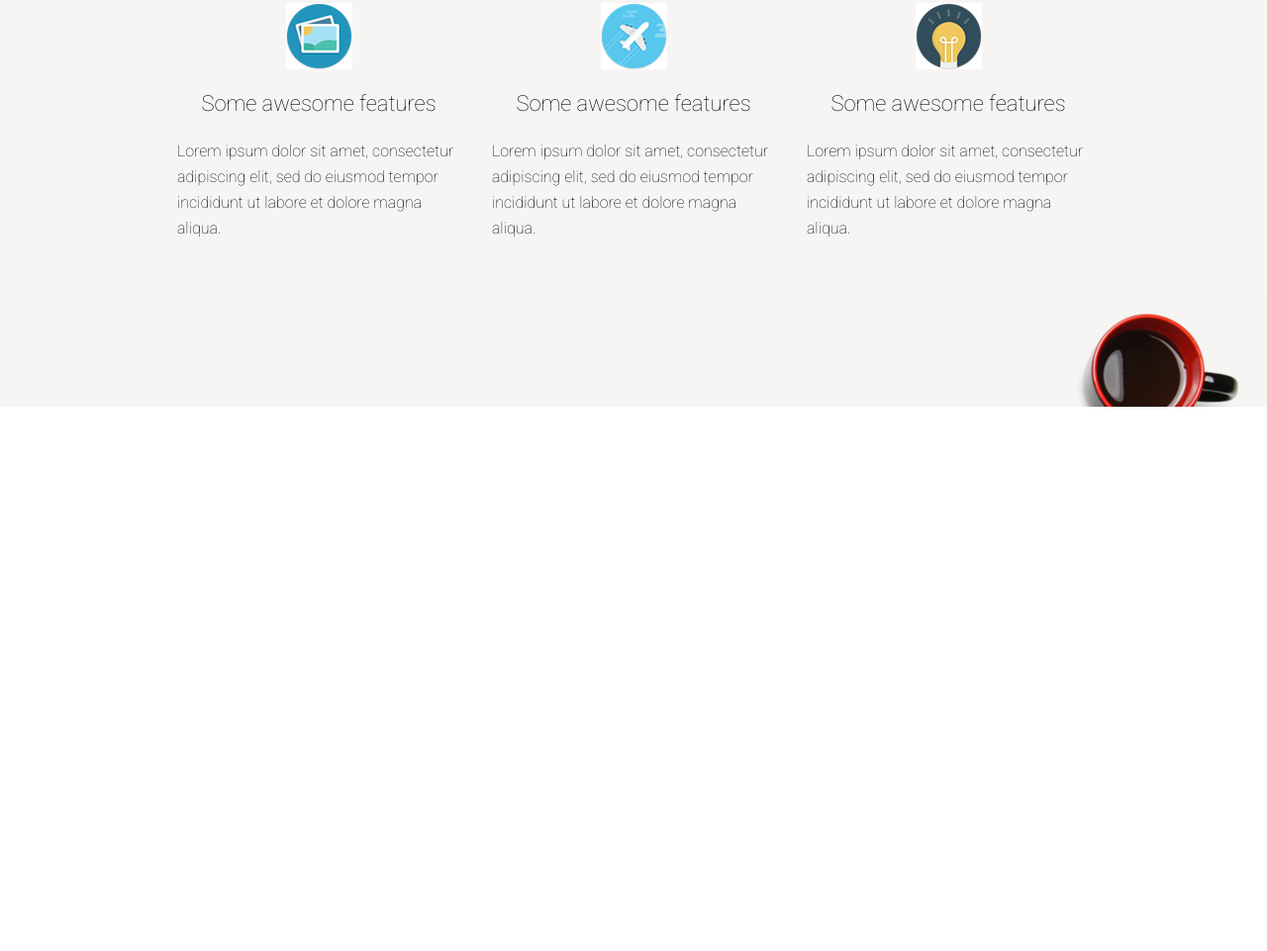
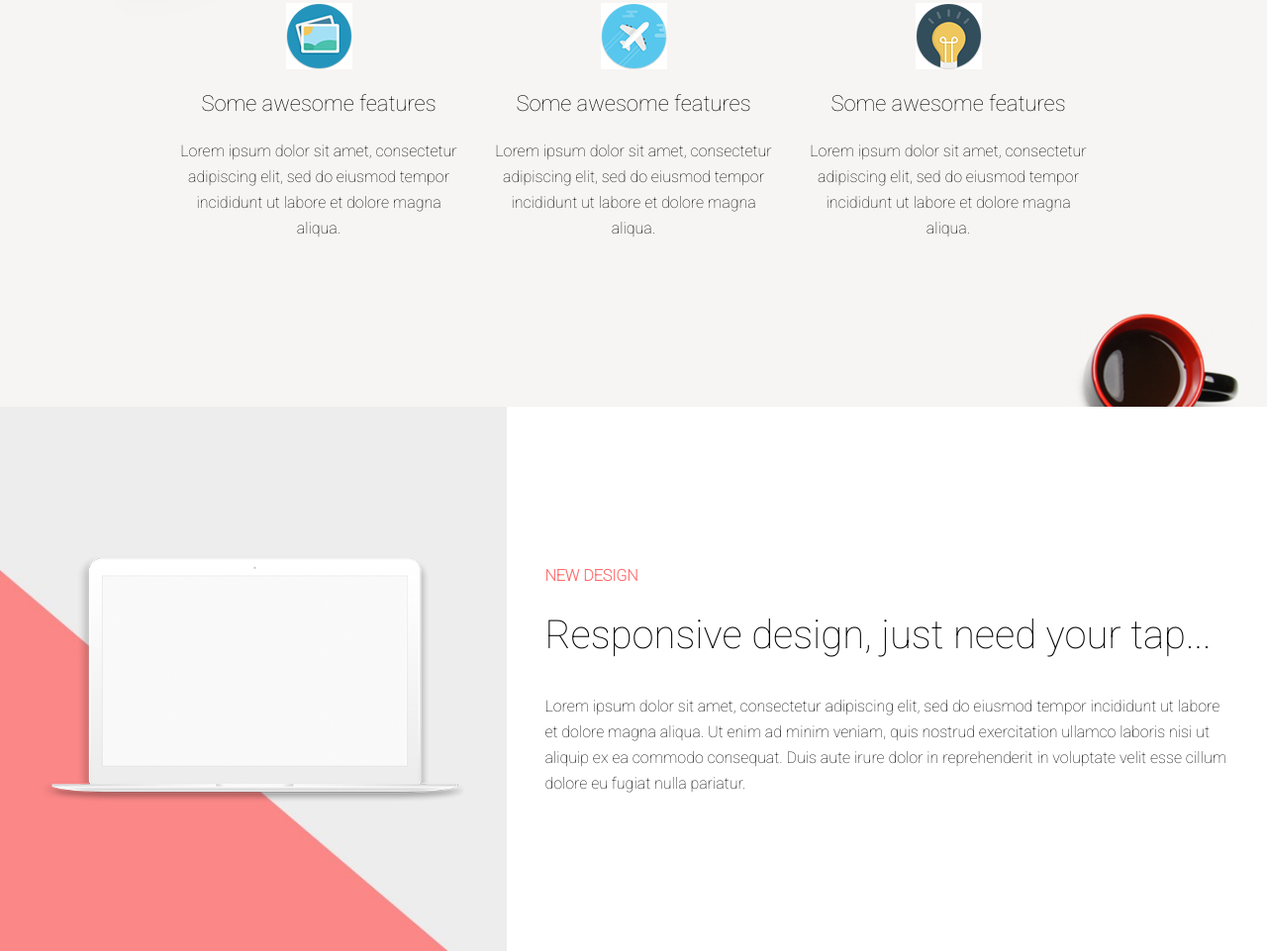
Before and after one commit to AlexAVmp/CloProject, a plain HTML site: page index.html in a window 1280 px wide. Shown: the part 1801-2762 px from the top of the page at 99% size. Before the commit the page ends 2212 px from the top, so only its background shows below. Drawn offline with Linux system fonts and the light colour scheme.

Commit message:
feat: fourth section has been added

```diff
--- a/index.html
+++ b/index.html
@@ -55,6 +55,18 @@
                     </div>
                 </div>
             </section>
+            <section class="fourthsection">
+                <div class="fourthsection__image">
+                    <img src="assets/images/macbook.png">
+                </div>
+                <div class="fourthsection__text">
+                    <div class="fourthsection__inner">
+                        <p>NEW DESIGN</p>
+                        <h2>Responsive design, just need your tap...</h2>
+                        <h3>Lorem ipsum dolor sit amet, consectetur adipiscing elit, sed do eiusmod tempor incididunt ut labore et dolore magna aliqua. Ut enim ad minim veniam, quis nostrud exercitation ullamco laboris nisi ut aliquip ex ea commodo consequat. Duis aute irure dolor in reprehenderit in voluptate velit esse cillum dolore eu fugiat nulla pariatur.</h3>
+                    </div>
+                </div>
+            </section>
         </div>
     </body>
 </html>
--- a/style.css
+++ b/style.css
@@ -35,6 +35,7 @@ body {
     font-weight: 300;
     line-height: 75px;
     letter-spacing: 0em;
+    text-align: center;
     color: black;
 }
 
@@ -61,7 +62,7 @@ body {
 .secondsection {
     display: flex;
     width: 100%;
-    height: 724px;
+    min-height: 724px;
 }
 
 .secondsection__text {
@@ -78,7 +79,7 @@ body {
 
 .secondsection__image {
     display: flex;
-    width: 39%;
+    width: 40%;
     background-image: url(assets/backgrounds/second-background.jpg);
     background-repeat: no-repeat;
     background-size: cover;
@@ -202,7 +203,7 @@ body {
     font-weight: 300;
     line-height: 50px;
     letter-spacing: 0em;
-    text-align: left;
+    text-align: center;
     margin: 10px auto 0 auto;
 }
 
@@ -213,6 +214,74 @@ body {
     font-weight: 300;
     line-height: 26px;
     letter-spacing: 0em;
-    text-align: left;
+    text-align: center;
     margin: 10px auto 0 auto;
 }
+
+.fourthsection {
+    display: flex;
+    width: 100%;
+    min-height: 550px;
+}
+
+.fourthsection__image {
+    display: flex;
+    justify-content: center;
+    background-image: url(assets/backgrounds/second-background-reverse.jpg);
+    background-repeat: no-repeat;
+    background-size: cover;
+    background-position: center;
+    align-items: center;
+    min-width: 40%;
+}
+
+.fourthsection__image img {
+    display: flex;
+    max-width: 500px;
+    max-height: 250px;
+}
+
+.fourthsection__text {
+    display: flex;
+    justify-content: center;
+    min-width: 40%;
+}
+
+.fourthsection__inner {
+    display: flex;
+    justify-content: center;
+    flex-direction: column;
+    text-align: start;
+    max-width: 90%;
+}
+
+.fourthsection__inner p {
+    font-family: Roboto;
+    font-size: 16px;
+    font-style: normal;
+    font-weight: 700;
+    line-height: 30px;
+    letter-spacing: 0em;
+    color: #ff6d6d;
+    margin: 0;
+}
+
+.fourthsection__inner h2 {
+    font-family: Roboto;
+    font-size: 40px;
+    font-style: normal;
+    font-weight: 300;
+    line-height: 50px;
+    letter-spacing: 0em;
+    margin-block-start: 0.5em;
+}
+
+.fourthsection__inner h3 {
+    font-family: Roboto;
+    font-size: 16px;
+    font-style: normal;
+    font-weight: 300;
+    line-height: 26px;
+    letter-spacing: 0em;
+    margin: 0;
+}
```
Also changed, not shown: assets/backgrounds/second-background-reverse.jpg (added), assets/images/macbook.png (added).
